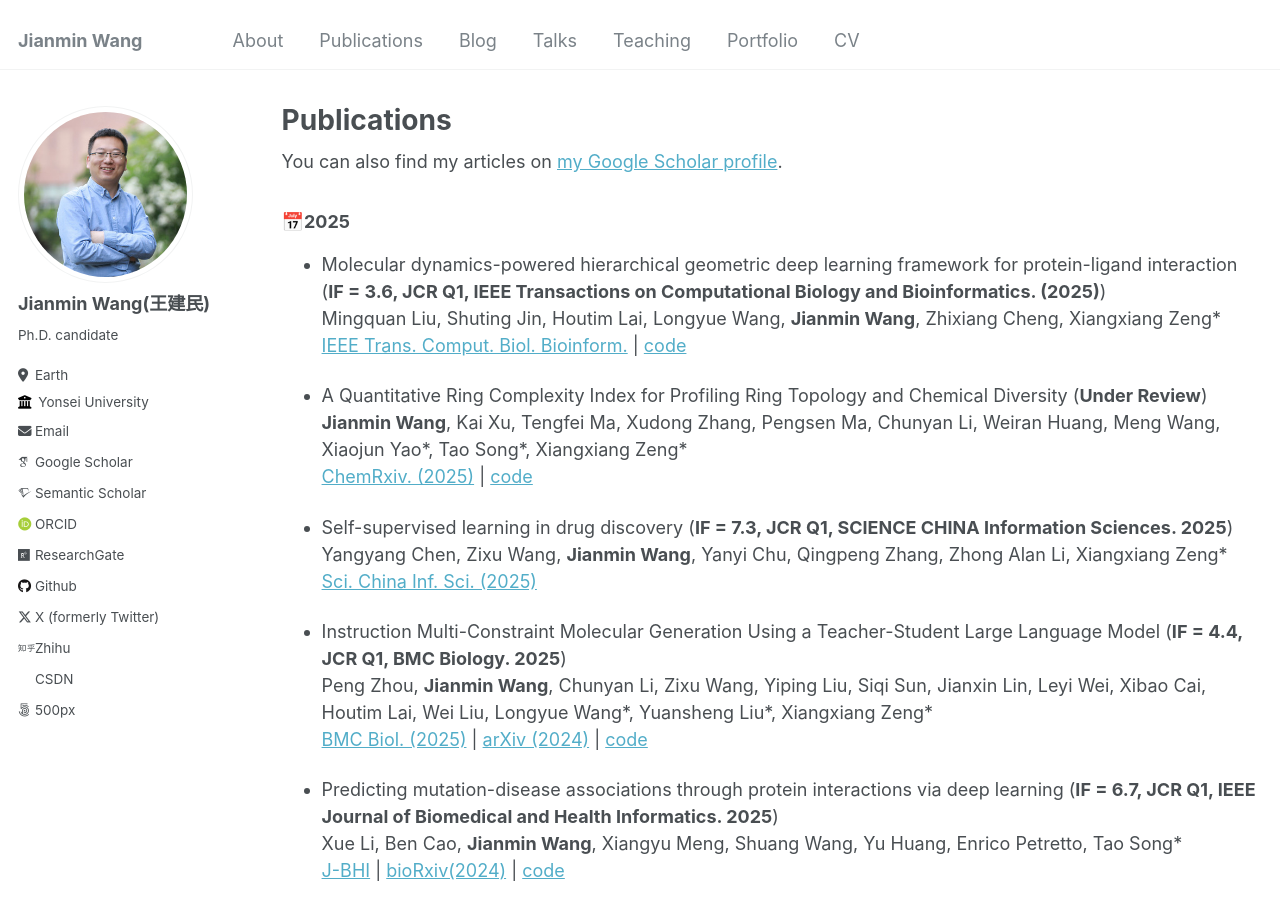
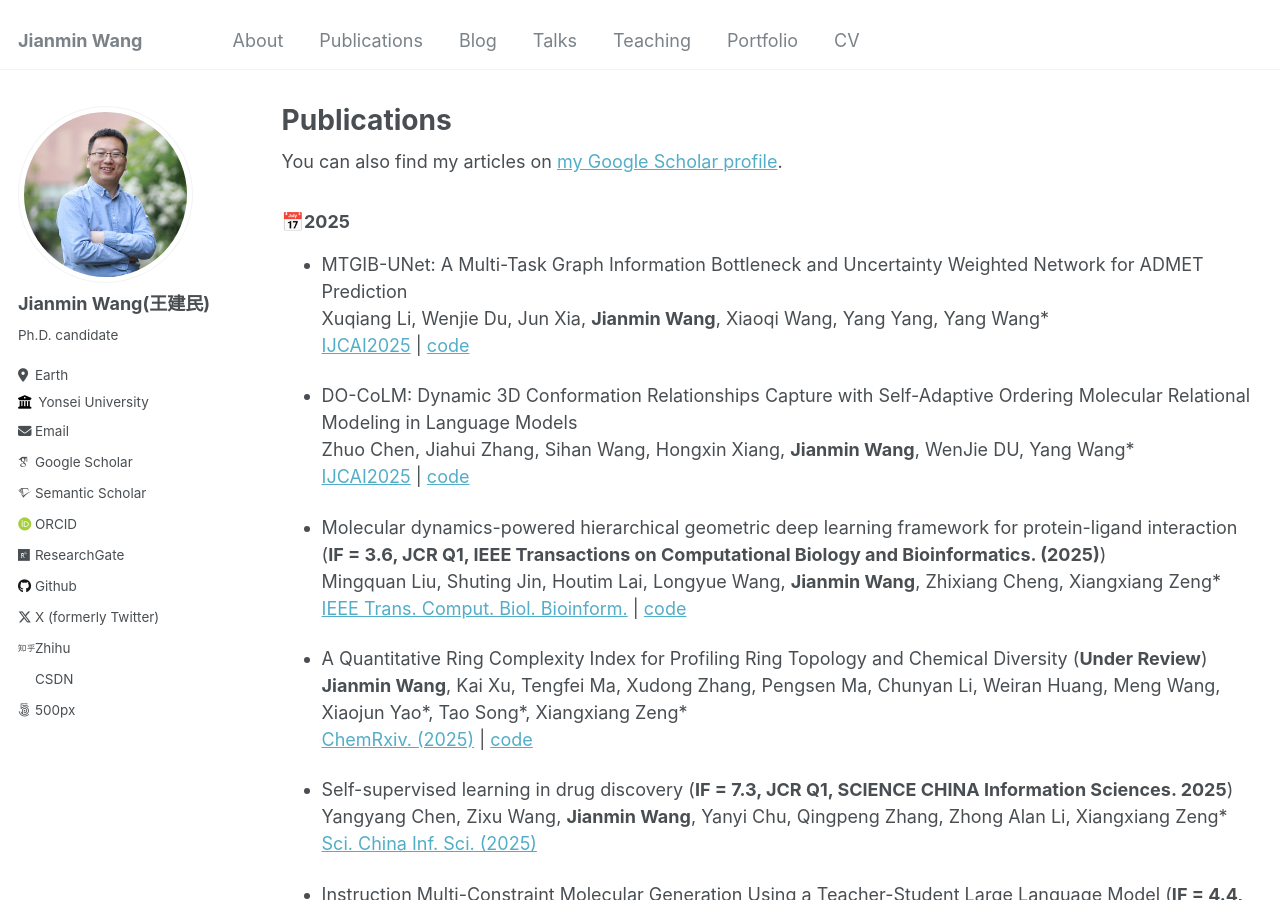
Before and after one commit to Jianmin2drugai/Jianmin2drugai.github.io, a Jekyll site: the page built from _pages/publications.md, in a window 1280 px wide and 900 px high. Built offline with Jekyll 4.4.1, drawn with Linux system fonts in a browser that asks for light colours; some web fonts are replaced.

Commit message:
Update publications.md

```diff
--- a/_pages/publications.md
+++ b/_pages/publications.md
@@ -16,6 +16,14 @@ author_profile: true
 {% endfor %}
 
 ### &#x1F4C5;2025
+
+*   MTGIB-UNet: A Multi-Task Graph Information Bottleneck and Uncertainty Weighted Network for ADMET Prediction
+    Xuqiang Li, Wenjie Du, Jun Xia, **Jianmin Wang**, Xiaoqi Wang, Yang Yang, Yang Wang\*
+    [IJCAI2025](https://2025.ijcai.org/) | [code](https://2025.ijcai.org/)
+
+*   DO-CoLM: Dynamic 3D Conformation Relationships Capture with Self-Adaptive Ordering Molecular Relational Modeling in Language Models
+    Zhuo Chen, Jiahui Zhang, Sihan Wang, Hongxin Xiang, **Jianmin Wang**, WenJie DU, Yang Wang\*
+    [IJCAI2025](https://2025.ijcai.org/) | [code](https://2025.ijcai.org/)
 
 *   Molecular dynamics-powered hierarchical geometric deep learning framework for protein-ligand interaction (**IF = 3.6, JCR Q1, IEEE Transactions on Computational Biology and Bioinformatics. (2025)**)
     Mingquan Liu, Shuting Jin, Houtim Lai, Longyue Wang, **Jianmin Wang**, Zhixiang Cheng, Xiangxiang Zeng\*
```
